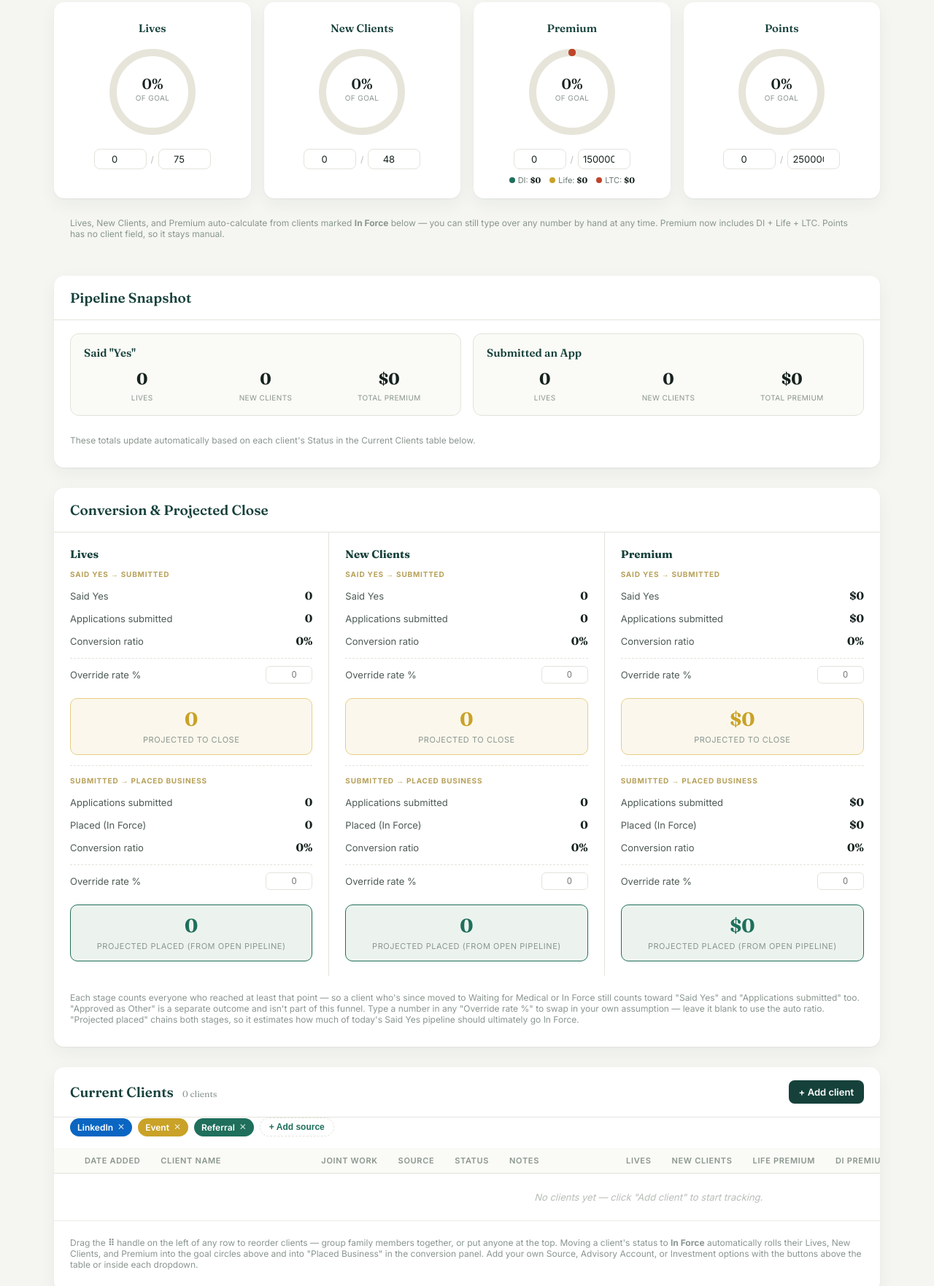
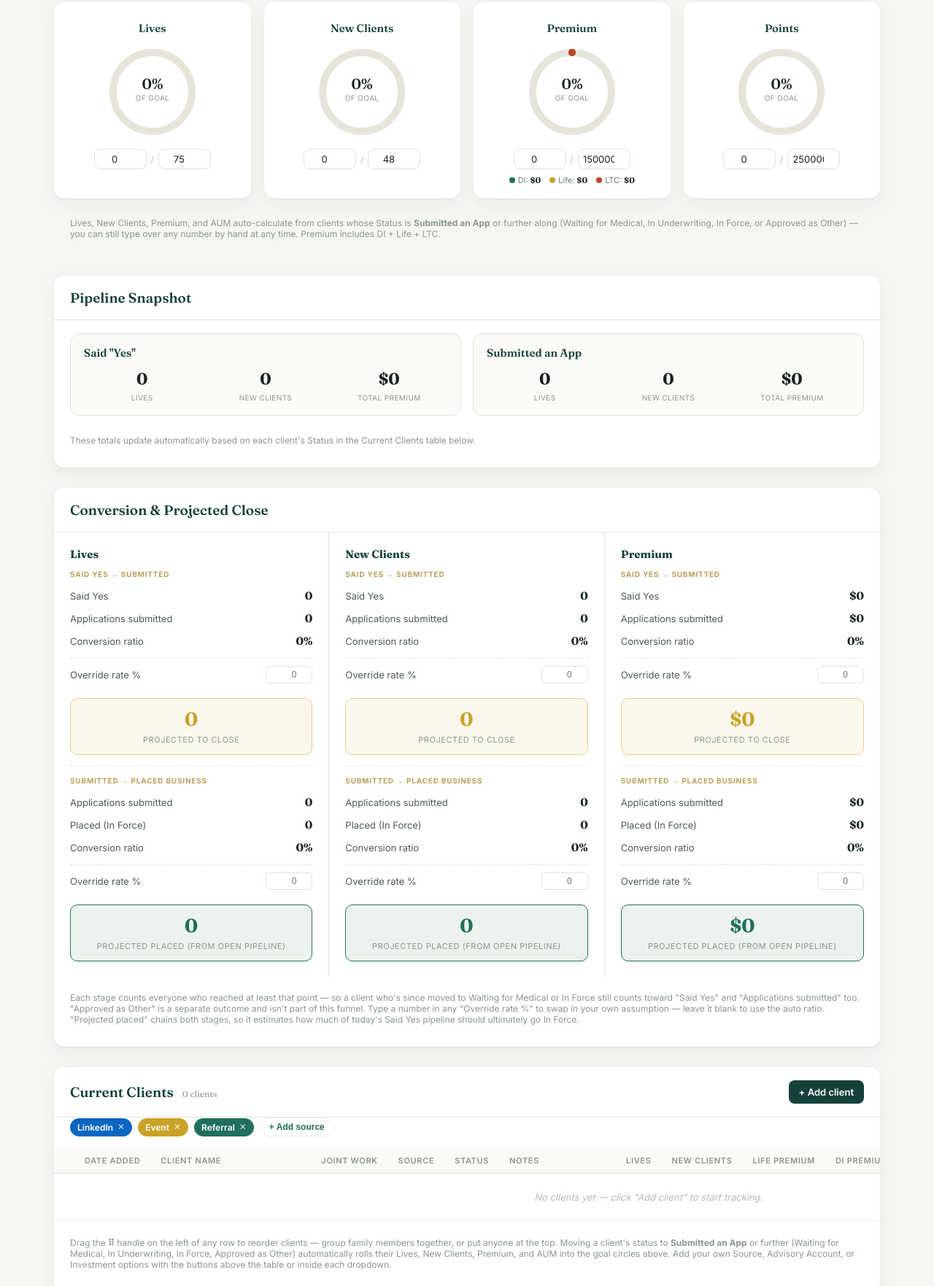
Before and after one commit to sarahekeskeny-cmd/Maiya-s-Tracker, a plain HTML site: page index.html in a window 1280 px wide. Shown: the part 145-1908 px from the top of the page at 73% size. Drawn offline with nearby package versions, Linux system fonts and the light colour scheme; no server answers.

Commit message:
index.html

```diff
--- a/index.html
+++ b/index.html
@@ -22,7 +22,7 @@
 
   <!-- Goal rings -->
   <div class="rings" id="rings"></div>
-  <p class="hint" style="margin-top:-24px;margin-bottom:32px;">Lives, New Clients, and Premium auto-calculate from clients marked <b>In Force</b> below — you can still type over any number by hand at any time. Premium now includes DI + Life + LTC. Points has no client field, so it stays manual.</p>
+  <p class="hint" style="margin-top:-24px;margin-bottom:32px;">Lives, New Clients, Premium, and AUM auto-calculate from clients whose Status is <b>Submitted an App</b> or further along (Waiting for Medical, In Underwriting, In Force, or Approved as Other) — you can still type over any number by hand at any time. Premium includes DI + Life + LTC.</p>
 
   <!-- Pipeline Snapshot -->
   <div class="section">
@@ -163,7 +163,7 @@
         <tbody id="clientsTbody"></tbody>
       </table>
     </div>
-    <p class="hint">Drag the <b>⠿</b> handle on the left of any row to reorder clients — group family members together, or put anyone at the top. Moving a client's status to <b>In Force</b> automatically rolls their Lives, New Clients, and Premium into the goal circles above and into "Placed Business" in the conversion panel. Add your own Source, Advisory Account, or Investment options with the buttons above the table or inside each dropdown.</p>
+    <p class="hint">Drag the <b>⠿</b> handle on the left of any row to reorder clients — group family members together, or put anyone at the top. Moving a client's status to <b>Submitted an App</b> or further (Waiting for Medical, In Underwriting, In Force, Approved as Other) automatically rolls their Lives, New Clients, Premium, and AUM into the goal circles above. Add your own Source, Advisory Account, or Investment options with the buttons above the table or inside each dropdown.</p>
   </div>
 
   <!-- Follow Ups -->
```
